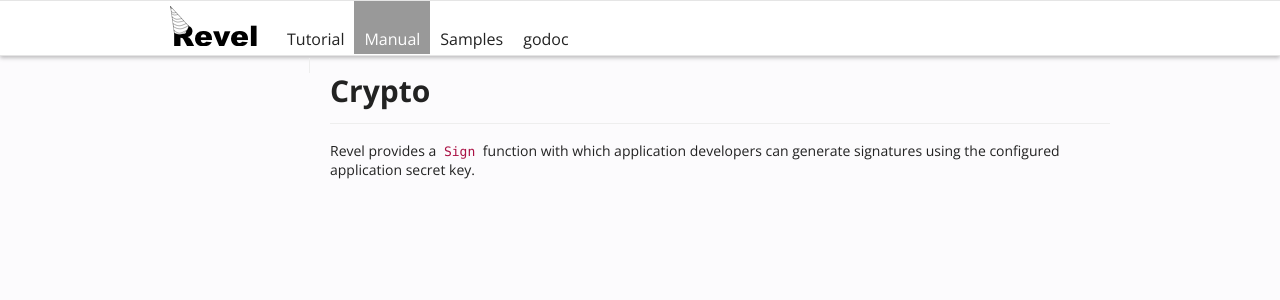
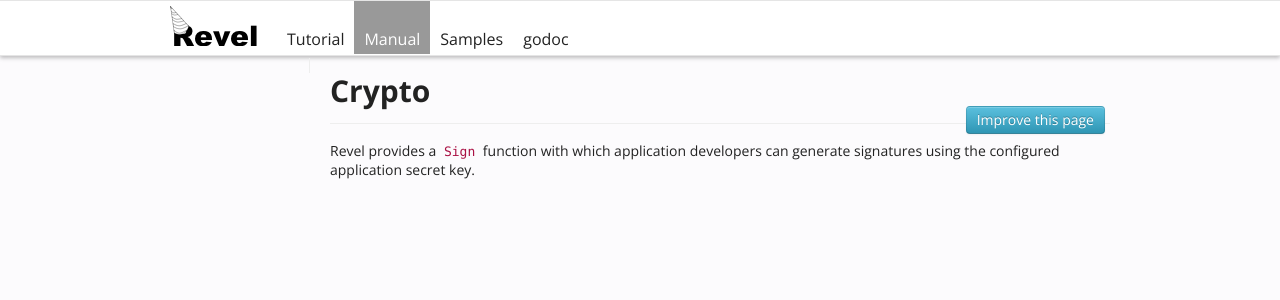
Before and after one commit to revel/revel, a Jekyll site: the page built from manual/crypto.md, in a window 1280 px wide. Shown: the top 300 px of the page. Built offline with Jekyll 4.4.1, drawn with Linux system fonts in a browser that asks for light colours.

Commit message:
Add "improve page" button which links to github edit

```diff
--- a/_layouts/manual.html
+++ b/_layouts/manual.html
@@ -111,6 +111,7 @@ nav:
         <div class="span10">
           <div class="page-header">
             <h1>{{ page.title }}</h1>
+            <a href="https://github.com/robfig/revel/edit/gh-pages/{{ page.path }}" class="improve-page btn btn-info" target="_blank">Improve this page</a>
           </div>
           {{ content }}
         </div>
--- a/_layouts/samples.html
+++ b/_layouts/samples.html
@@ -50,6 +50,7 @@ nav:
         <div class="span10">
           <div class="page-header">
             <h1>{{ page.title }}</h1>
+            <a href="https://github.com/robfig/revel/edit/gh-pages/{{ page.path }}" class="improve-page btn btn-info" target="_blank">Improve this page</a>
           </div>
           {{ content }}
         </div>
--- a/_layouts/tutorial.html
+++ b/_layouts/tutorial.html
@@ -44,6 +44,7 @@ nav:
         <div class="span10">
           <div class="page-header">
             <h1>{{ page.title }}</h1>
+            <a href="https://github.com/robfig/revel/edit/gh-pages/{{ page.path }}" class="improve-page btn btn-info" target="_blank">Improve this page</a>
           </div>
           {{ content }}
         </div>
--- a/css/revel.css
+++ b/css/revel.css
@@ -141,3 +141,9 @@ a code {
 ul ul, ul ol, ol ol, ol ul, ul {
   margin-bottom: 1em;
 }
+
+.improve-page {
+  float: right;
+  margin: 0 5px;
+  position: relative;
+}
```
